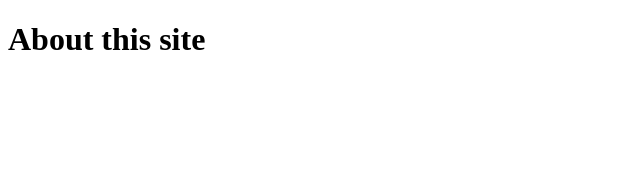
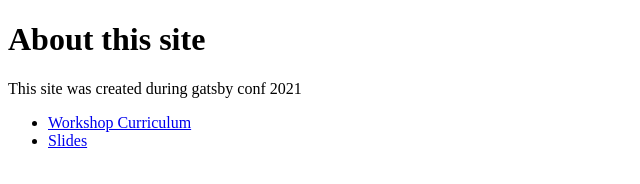
Before and after one commit to kryp71c/gatsby-workshop, a Gatsby site: page /about in a window 1280 px wide. Shown: the whole page, without its empty margins (0-640 px from the left). Built offline with nearby package versions, Linux system fonts and the light colour scheme; Gatsby itself is replaced by a stand-in of ours.

Commit message:
Add resource links to about us page

```diff
--- a/src/pages/about.js
+++ b/src/pages/about.js
@@ -2,7 +2,15 @@ import * as React from "react"
 
 const AboutPage = () => {
   return (
+    <main>
+    <title>About this site</title>
     <h1>About this site</h1>
+    <p>This site was created during gatsby conf 2021</p>
+    <ul>
+      <li><a href="https://intro-workshop-gatsbyconf-2021.gatsbyjs.io/">Workshop Curriculum</a></li>
+      <li><a href="http://bit.ly/3e4LCnY">Slides</a></li>
+    </ul>
+    </main>
   )
 }
 
```
